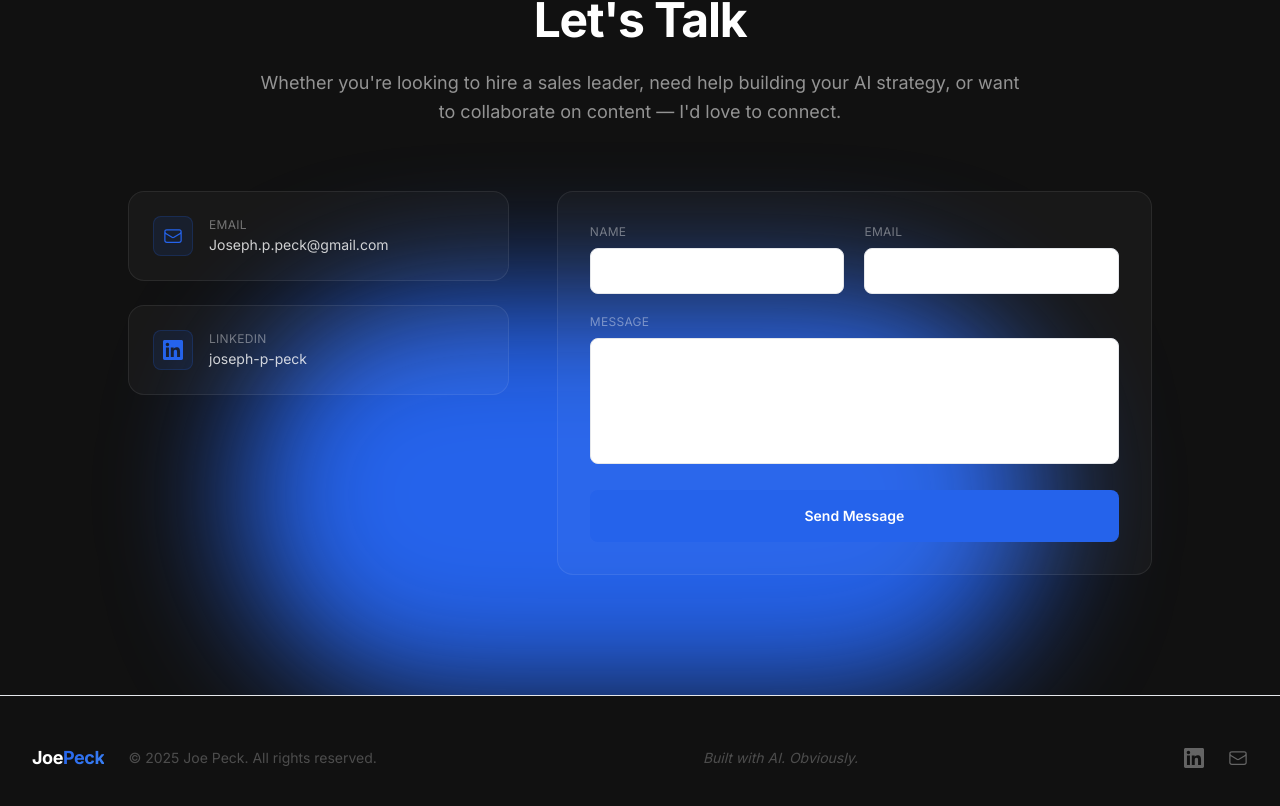
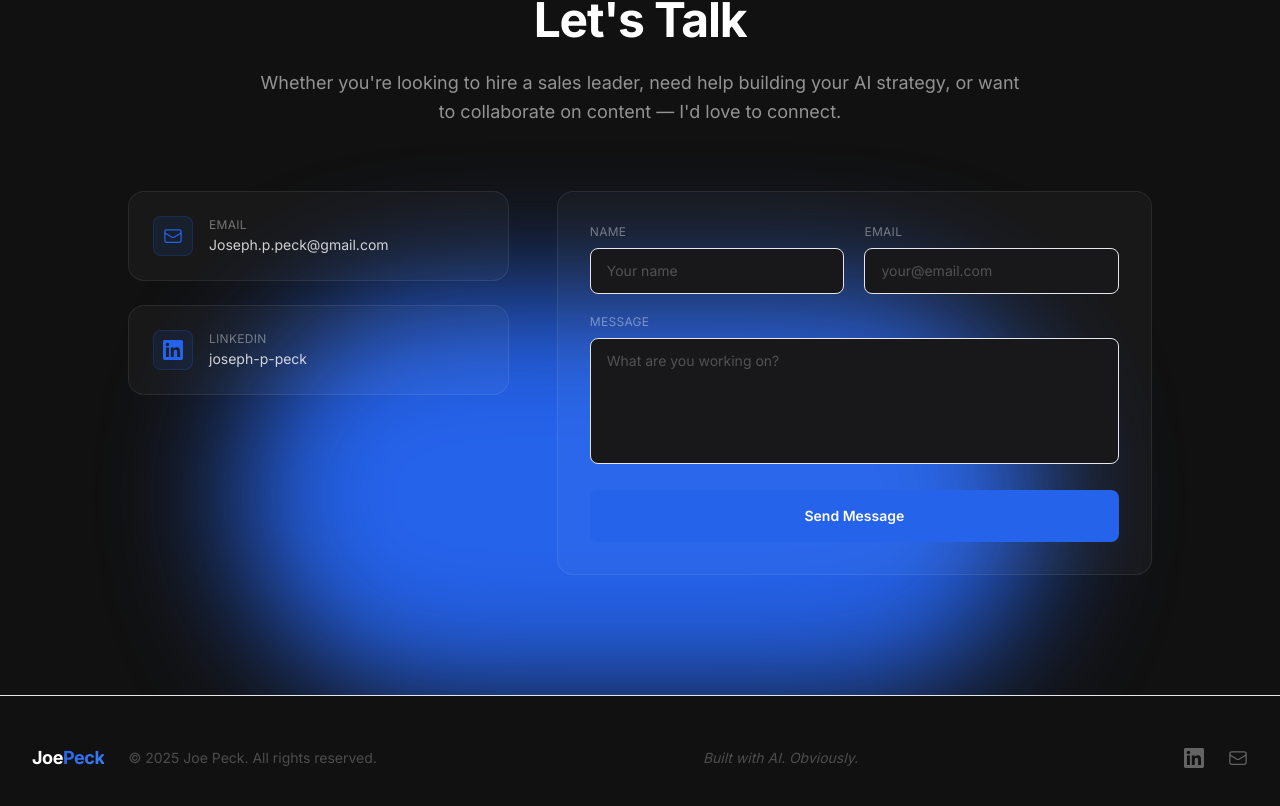
Before and after one commit to josephppeck-wq/joepeck-ai, a Next.js app: page / in a window 1280 px wide. Shown: the part 5819-6625 px from the top of the page. Built offline with nearby package versions, Linux system fonts and the light colour scheme.

Commit message:
Fix: contact form input fields dark background

```diff
--- a/components/Contact.tsx
+++ b/components/Contact.tsx
@@ -133,7 +133,7 @@ export default function Contact() {
                     value={form.name}
                     onChange={(e) => setForm({ ...form, name: e.target.value })}
                     placeholder="Your name"
-                    className="w-full bg-white/04 border border-white/08 rounded-lg px-4 py-3 text-white placeholder-white/25 text-sm focus:outline-none focus:border-accent/50 focus:bg-white/06 transition-all"
+                    className="w-full bg-zinc-900 border border-white/08 rounded-lg px-4 py-3 text-white placeholder-white/25 text-sm focus:outline-none focus:border-accent/50 focus:bg-zinc-800 transition-all"
                   />
                 </div>
                 <div>
@@ -144,7 +144,7 @@ export default function Contact() {
                     value={form.email}
                     onChange={(e) => setForm({ ...form, email: e.target.value })}
                     placeholder="your@email.com"
-                    className="w-full bg-white/04 border border-white/08 rounded-lg px-4 py-3 text-white placeholder-white/25 text-sm focus:outline-none focus:border-accent/50 focus:bg-white/06 transition-all"
+                    className="w-full bg-zinc-900 border border-white/08 rounded-lg px-4 py-3 text-white placeholder-white/25 text-sm focus:outline-none focus:border-accent/50 focus:bg-zinc-800 transition-all"
                   />
                 </div>
               </div>
@@ -156,7 +156,7 @@ export default function Contact() {
                   value={form.message}
                   onChange={(e) => setForm({ ...form, message: e.target.value })}
                   placeholder="What are you working on?"
-                  className="w-full bg-white/04 border border-white/08 rounded-lg px-4 py-3 text-white placeholder-white/25 text-sm focus:outline-none focus:border-accent/50 focus:bg-white/06 transition-all resize-none"
+                  className="w-full bg-zinc-900 border border-white/08 rounded-lg px-4 py-3 text-white placeholder-white/25 text-sm focus:outline-none focus:border-accent/50 focus:bg-zinc-800 transition-all resize-none"
                 />
               </div>
               <button
```
